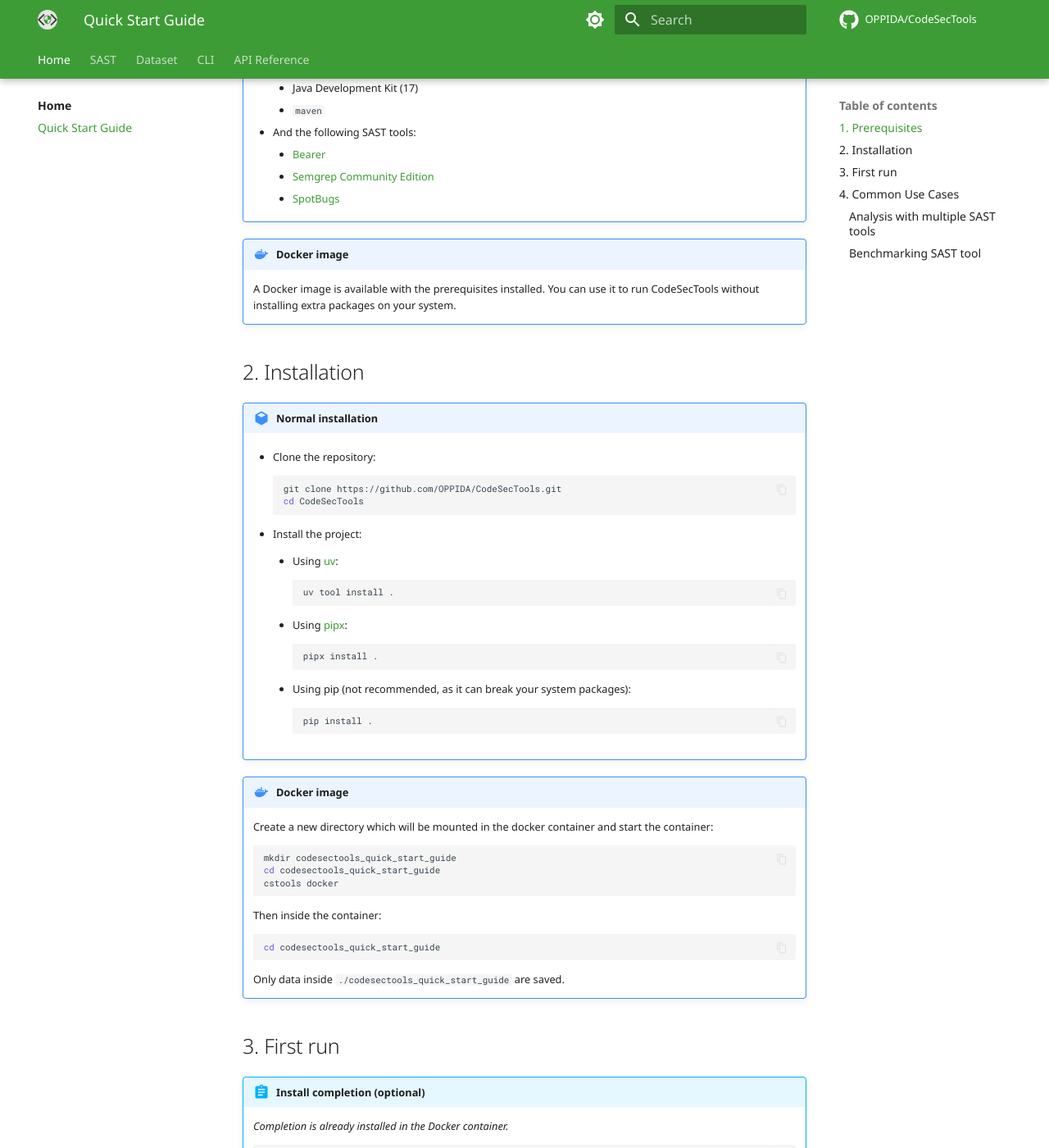
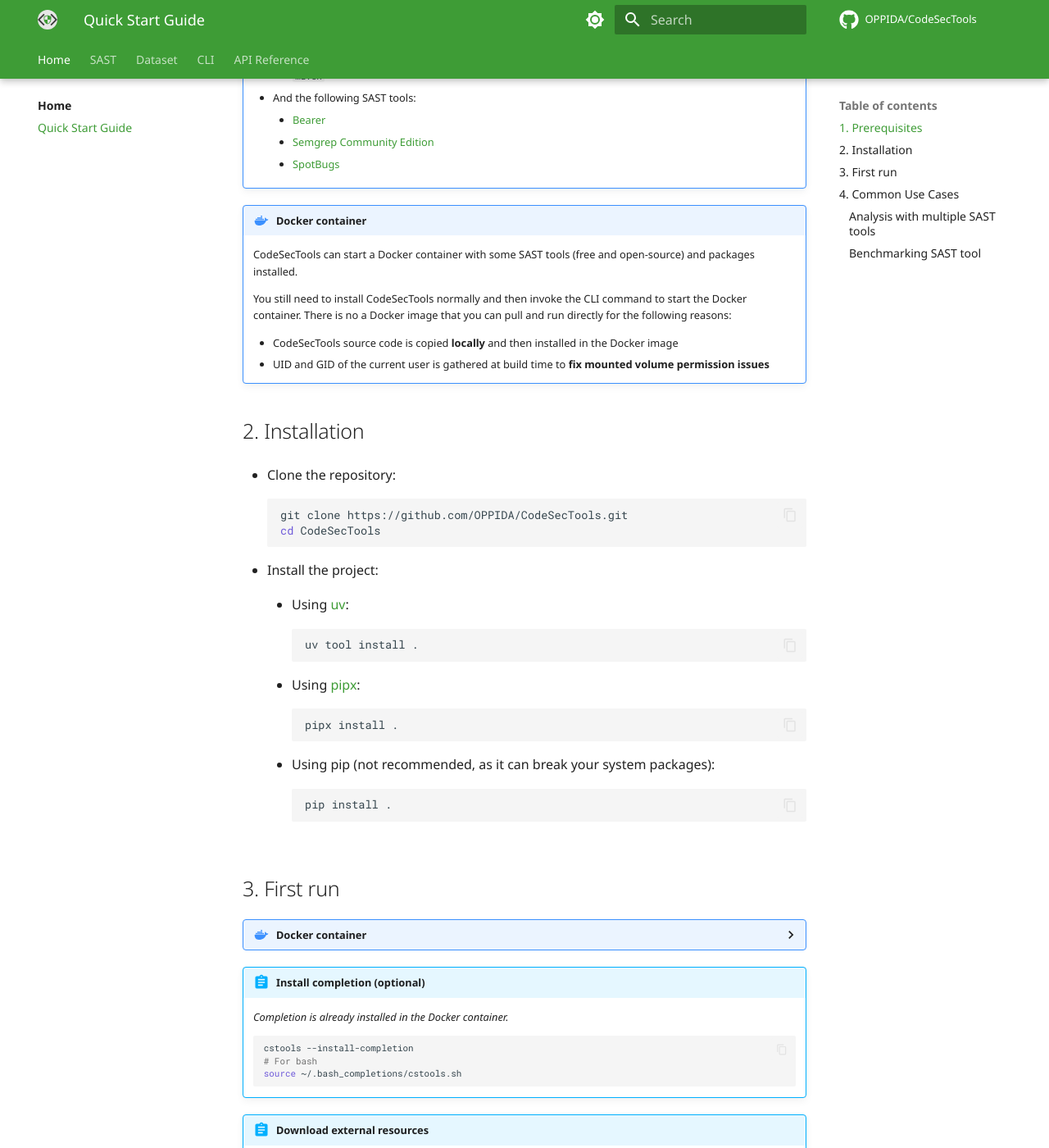
Before and after one commit to OPPIDA/CodeSecTools, an MkDocs documentation site: the page built from docs/home/quick_start_guide.md, in a window 1280 px wide and 1400 px high, scrolled down 497 px. Shown: the whole window at 82% size. Built offline with MkDocs 1.6.1 and Material for MkDocs 9.7.7, drawn with Linux system fonts in a browser that asks for light colours; plug-ins that fetch from the network failed and are left out; comment, search, counter and statistics services are not loaded; some of the changed text lies outside the part shown.

Commit message:
docs: clarify usage of Docker container to run the tool

````diff
--- a/docs/home/quick_start_guide.md
+++ b/docs/home/quick_start_guide.md
@@ -5,8 +5,6 @@
 This guide mainly used the tool on Java projects, it is perfectly possible to run it on any project that language is supported.
 
 ## 1. Prerequisites
-
-For this guide, there are two ways to install the tool:
 
 !!! cube "Local installation"
     - You will need to install the following packages:
@@ -22,55 +20,57 @@
         - [Semgrep Community Edition](/sast/supported/semgrepce.j2.html){:target="_blank"}
         - [SpotBugs](/sast/supported/spotbugs.j2.html){:target="_blank"}
 
-!!! docker "Docker image"
-    A Docker image is available with the prerequisites installed.
-    You can use it to run CodeSecTools without installing extra packages on your system.
+!!! docker "Docker container"
+    CodeSecTools can start a Docker container with some SAST tools (free and open-source) and packages installed.
 
+    You still need to install CodeSecTools normally and then invoke the CLI command to start the Docker container.
+    There is no a Docker image that you can pull and run directly for the following reasons:
+
+    - CodeSecTools source code is copied **locally** and then installed in the Docker image
+    - UID and GID of the current user is gathered at build time to **fix mounted volume permission issues**
 
 ## 2. Installation
 
-!!! cube "Normal installation"
+- Clone the repository:
+```bash
+git clone https://github.com/OPPIDA/CodeSecTools.git
+cd CodeSecTools
+```
 
-    - Clone the repository:
+- Install the project:
+
+    - Using [uv](https://github.com/astral-sh/uv):
     ```bash
-    git clone https://github.com/OPPIDA/CodeSecTools.git
-    cd CodeSecTools
+    uv tool install .
     ```
 
-      - Install the project:
-
-        - Using [uv](https://github.com/astral-sh/uv):
-          ```bash
-          uv tool install .
-          ```
-
-        - Using [pipx](https://github.com/pypa/pipx):
-          ```bash
-          pipx install .
-          ```
-
-        - Using pip (not recommended, as it can break your system packages):
-          ```bash
-          pip install .
-          ```
-
-!!! docker "Docker image"
-    Create a new directory which will be mounted in the docker container and start the container:
+    - Using [pipx](https://github.com/pypa/pipx):
     ```bash
-    mkdir codesectools_quick_start_guide
-    cd codesectools_quick_start_guide
-    cstools docker
+    pipx install .
     ```
 
-    Then inside the container:
+    - Using pip (not recommended, as it can break your system packages):
     ```bash
-    cd codesectools_quick_start_guide
+    pip install .
     ```
 
-    Only data inside `./codesectools_quick_start_guide` are saved.
+## 3. First run
 
+??? docker "Docker container"
+    You can start a Docker container to run CodeSecTools to analyze the current directory:
+    ```bash
+    cd $TARGET_DIR
+    cstools docker
+    # Or
+    cstools docker --target $TARGET_DIR
+    ```
 
-## 3. First run
+    Use `--isolation` flag to start Docker container without networking, make sure to download external resources on the host (which has internet connexion) before.
+
+    Only the following directories are mounted in the Docker container:
+
+    - `$TARGET_DIR` (your source code directory)
+    - `~/.codesectools` (your CodeSecTools data, in particular storing the analysis result)
 
 !!! abstract  "Install completion (optional)"
     *Completion is already installed in the Docker container.*
````
